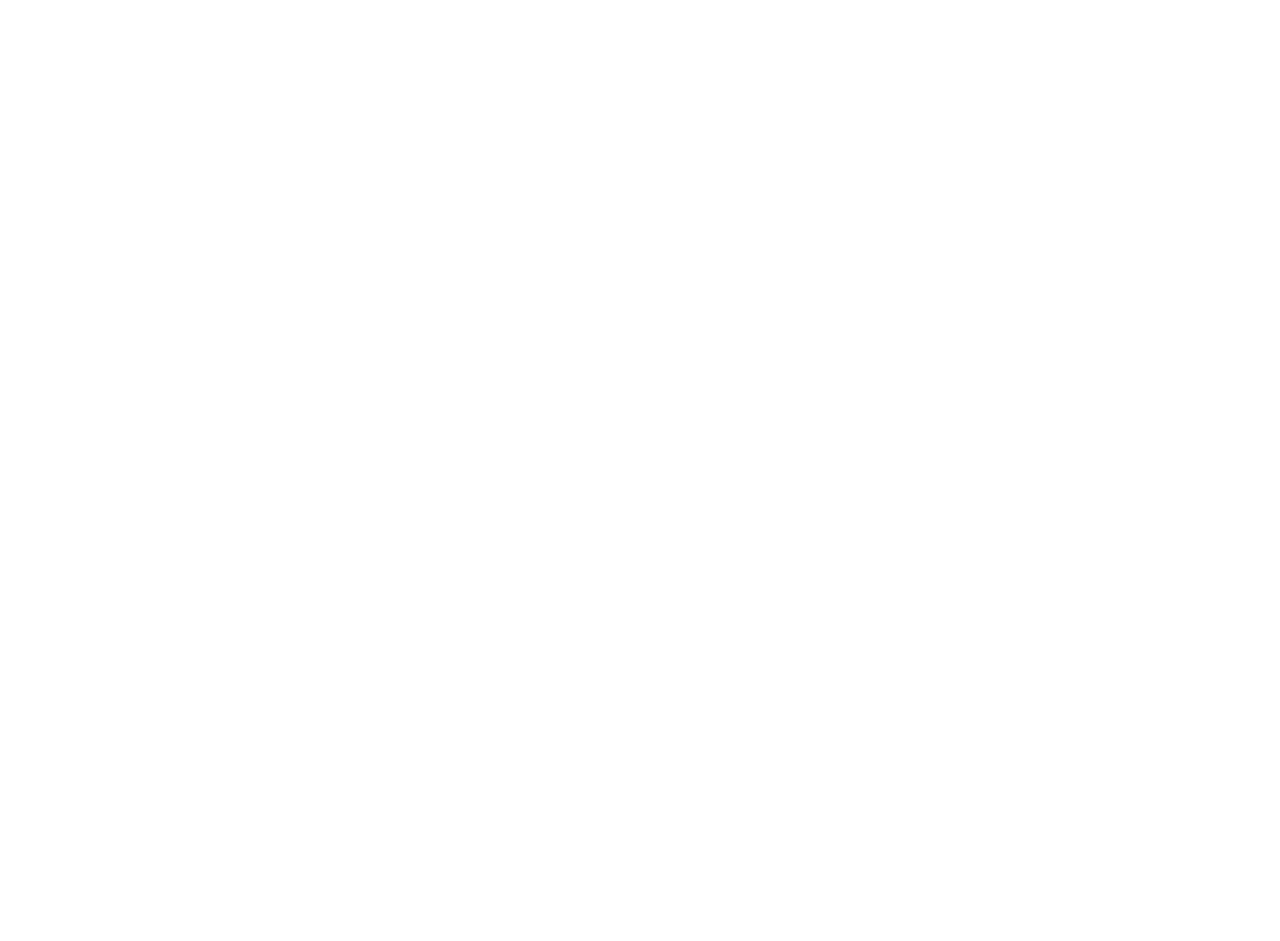
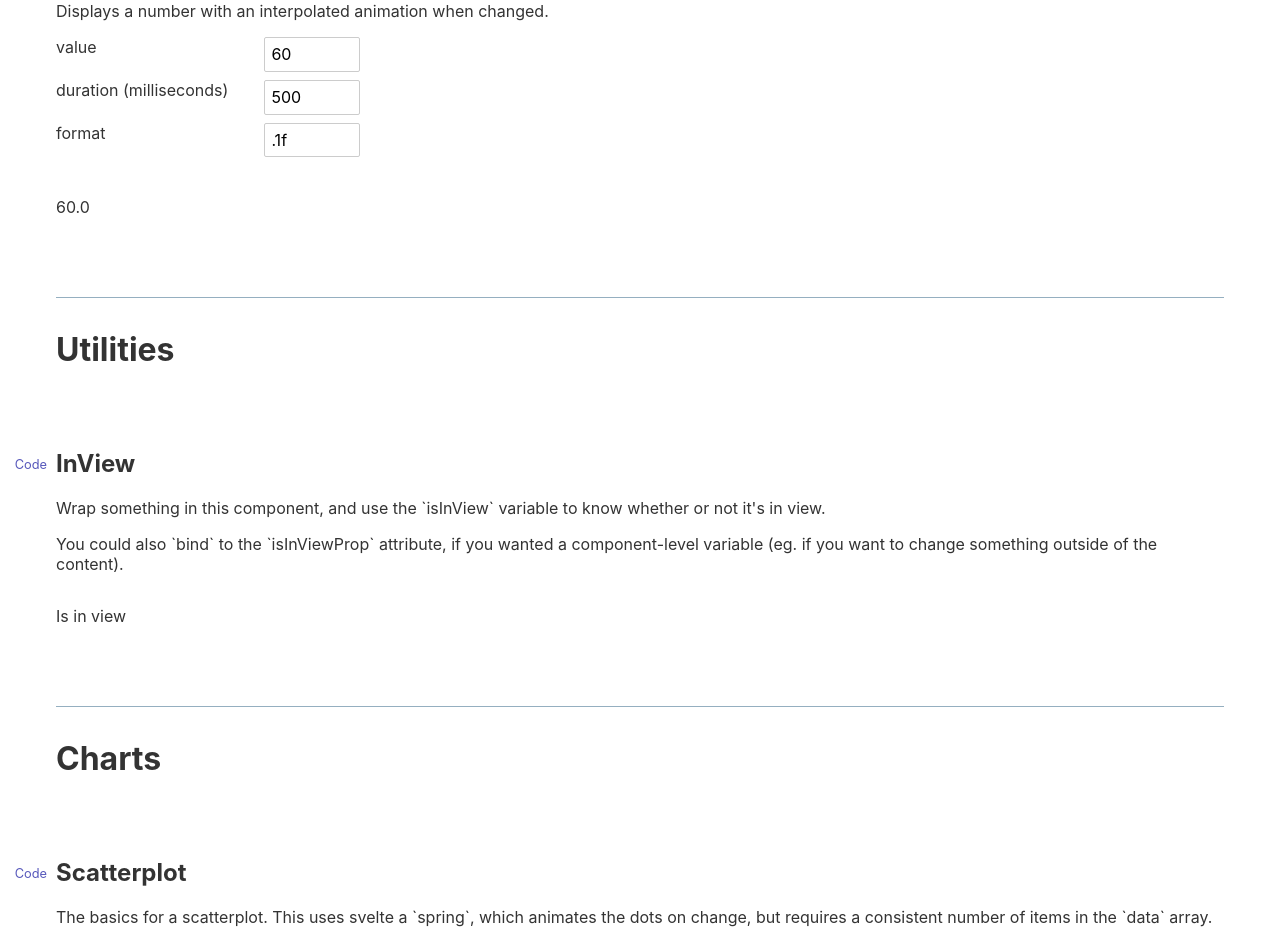
Before and after one commit to the-pudding/svelte-templates, a Svelte app: page / in a window 1280 px wide. Shown: the part 1240-2181 px from the top of the page. Before the commit the page ends 1329 px from the top, so only its background shows below. Built offline with nearby package versions, Linux system fonts and the light colour scheme.

Commit message:
add number and scatterplot

```diff
--- a/src/Templates.svelte
+++ b/src/Templates.svelte
@@ -1,4 +1,6 @@
 <script>
+  import { onMount } from "svelte";
+
   import Template from "./Template.svelte";
 
   import Icon from "./../templates/Icon.svelte";
@@ -7,7 +9,24 @@
   import Toggle from "./../templates/Toggle.svelte";
   import ProgressDots from "./../templates/ProgressDots.svelte";
   import InView from "./../templates/InView.svelte";
+  import Number from "./../templates/Number.svelte";
+  import Scatterplot from "./../templates/Scatterplot.svelte";
+
+  let number = 60;
+  let numberDuration = 500;
+  let numberFormat = ".1f";
+
+  const generateScatterplotData = () =>
+    new Array(100).fill(0).map(_ => [Math.random(), Math.random(), 3]);
+  let scatterplotData = generateScatterplotData();
+
+  const onRegenerateScatterplotData = () => {
+    scatterplotData = generateScatterplotData();
+  };
+  onMount(onRegenerateScatterplotData);
 </script>
+
+<h1>UI Elements</h1>
 
 <Template name="Icon">
   <div slot="description">
@@ -59,6 +78,28 @@
   <ProgressDots numberOfItems="6" activeIndex="1" />
 </Template>
 
+<Template name="Number">
+  <div slot="description">
+    <p>Displays a number with an interpolated animation when changed.</p>
+    <label>
+      <div class="label">value</div>
+      <input bind:value={number} type="number" style="width: 6em" />
+    </label>
+    <label>
+      <div class="label">duration (milliseconds)</div>
+      <input bind:value={numberDuration} type="number" style="width: 6em" />
+    </label>
+    <label>
+      <div class="label">format</div>
+      <input bind:value={numberFormat} style="width: 6em" />
+    </label>
+  </div>
+
+  <Number {number} duration={numberDuration} format={numberFormat} />
+</Template>
+
+<h1>Utilities</h1>
+
 <Template name="InView">
   <div slot="description">
     <p>
@@ -81,6 +122,32 @@
   </InView>
 </Template>
 
+<h1>Charts</h1>
+
+<Template name="Scatterplot">
+  <div slot="description">
+    <p>
+      The basics for a scatterplot. This uses svelte a `spring`, which animates
+      the dots on change, but requires a consistent number of items in the
+      `data` array.
+    </p>
+    <button on:click={onRegenerateScatterplotData}>Get new data</button>
+  </div>
+
+  <Scatterplot data={scatterplotData} />
+</Template>
+
 <style>
-
+  h1 {
+    margin: 2em 0 0;
+    padding-top: 1em;
+    border-top: 1px solid var(--gray);
+  }
+  label {
+    display: flex;
+    justify-content: flex-start;
+  }
+  .label {
+    width: 13em;
+  }
 </style>
--- /dev/null
+++ b/templates/Number.svelte
@@ -0,0 +1,46 @@
+<script>
+  import { format as d3Format, interpolate, timer as d3Timer } from "d3";
+
+  export let number = null;
+  export let format = ",.2f";
+  export let duration = 300;
+
+  let displayNumber = 0;
+  $: cachedNumber = 0;
+  $: formatFunction = d => {
+    try {
+      return typeof format == "string" ? d3Format(format)(d) : format(d);
+    } catch (e) {
+      console.log(e);
+      return "-";
+    }
+  };
+
+  const startInterpolate = () => {
+    const interpolationFunction = interpolate(cachedNumber, number);
+
+    const timer = d3Timer(timeElapsed => {
+      const t = timeElapsed / duration;
+
+      displayNumber = interpolationFunction(t);
+
+      if (t >= 1) {
+        timer.stop();
+        displayNumber = number;
+        cachedNumber = number;
+      }
+    });
+  };
+
+  $: number, startInterpolate();
+</script>
+
+<span class="c">
+  {Number.isFinite(+displayNumber) ? formatFunction(displayNumber) : '-'}
+</span>
+
+<style>
+  .c {
+    font-feature-settings: "tnum", 1;
+  }
+</style>
```
